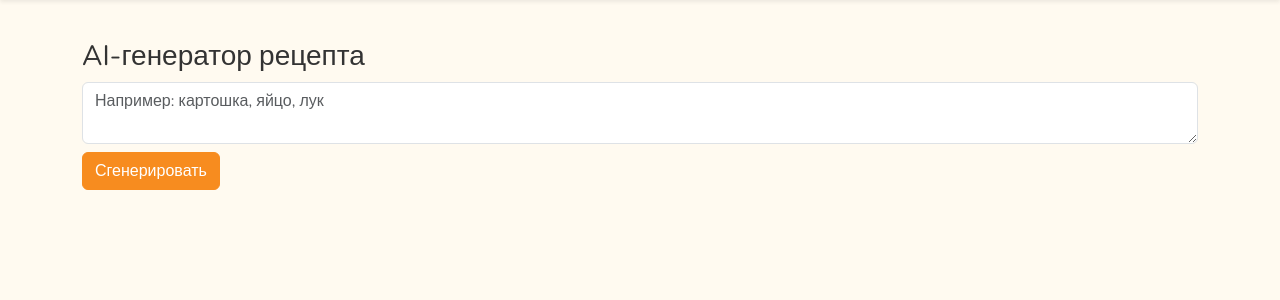
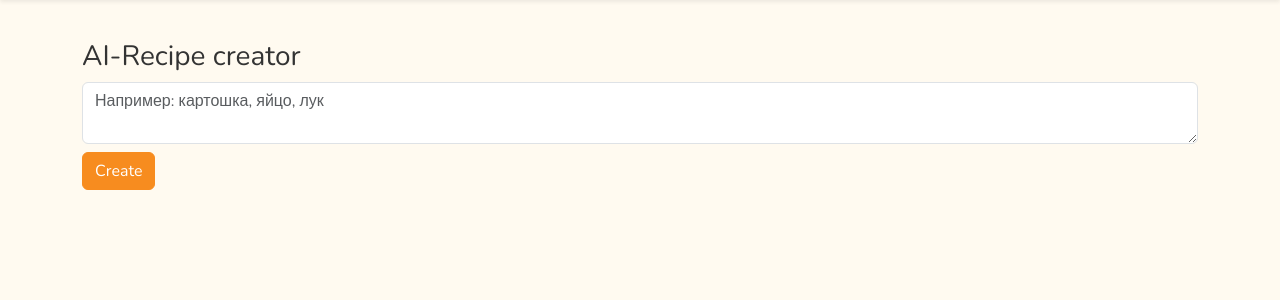
Before and after one commit to POTATOMEN228/FLASK_PROJECTOR, a Flask app: page /ai-create in a window 1280 px wide. Shown: the part 58-358 px from the top of the page. Run offline with Flask 3, Linux system fonts and the light colour scheme; some libraries are stand-ins or nearby versions.

Commit message:
просто коменты есть пару

```diff
--- a/app/routes/main.py
+++ b/app/routes/main.py
@@ -8,7 +8,7 @@
 from flask import jsonify, render_template_string
 from dotenv import load_dotenv
 
-# Загружаем переменные окружения (включая OPENAI_API_KEY)
+#  переменные окружения включая OPENAI_API_KEY
 load_dotenv()
 openai.api_key = os.getenv("OPENAI_API_KEY")
 
@@ -62,6 +62,7 @@
     }
 ]
 
+# Маршрут главной страницы (home)
 @main_bp.route('/')
 def home():
     search = request.args.get('q', '').strip().lower()
@@ -86,6 +87,7 @@
     recipes = filtered_defaults + user_recipes
     return render_template('home.html', recipes=recipes)
 
+# добавления рецепта
 @main_bp.route('/add-recipe', methods=['GET', 'POST'])
 def add_recipe():
     if 'user_id' not in session:
@@ -115,11 +117,13 @@
 
     return render_template('add_recipe.html', form=form)
 
+# просмотр одного рецепта
 @main_bp.route('/recipe/<int:recipe_id>')
 def view_recipe(recipe_id):
     recipe = Recipe.query.get_or_404(recipe_id)
     return render_template('view_recipe.html', recipe=recipe)
 
+# генерация рецепта с помощью ИИ
 @main_bp.route('/ai-create', methods=['GET', 'POST'])
 def ai_create():
     if request.method == 'POST':
@@ -136,6 +140,7 @@
         result = response['choices'][0]['message']['content']
         return render_template('ai_form.html', result=result, ingredients=ingredients)
     return render_template('ai_form.html')
+
 
 @main_bp.route('/ai-publish', methods=['POST'])
 def ai_publish():
@@ -172,9 +177,10 @@
     )
     db.session.add(recipe)
     db.session.commit()
-    flash('AI-рецепт опубликован!')
+    flash('AI recipe published!')
     return redirect(url_for('main.home'))
 
+# просмотр дефолтного рецепта
 @main_bp.route('/default/<title>')
 def default_recipe(title):
     name = title.replace('_', ' ')
@@ -185,6 +191,7 @@
 
     return render_template('view_recipe.html', recipe=recipe)
 
+#редактирование рецепта
 @main_bp.route('/edit-recipe/<int:recipe_id>', methods=['GET', 'POST'])
 def edit_recipe(recipe_id):
     recipe = Recipe.query.get_or_404(recipe_id)
@@ -212,6 +219,7 @@
 
     return render_template('edit_recipe.html', form=form, recipe=recipe)
 
+# удаления рецепта
 @main_bp.route('/delete-recipe/<int:recipe_id>', methods=['POST'])
 def delete_recipe(recipe_id):
     recipe = Recipe.query.get_or_404(recipe_id)
@@ -225,6 +233,7 @@
     flash('Recipe removed.')
     return redirect(url_for('auth.profile'))
 
+# live-поиск (AJAX)
 @main_bp.route('/search')
 def live_search():
     search = request.args.get('q', '').strip().lower()
--- a/app/templates/ai_form.html
+++ b/app/templates/ai_form.html
@@ -1,11 +1,11 @@
 {% extends "base.html" %}
 {% block content %}
-<h3>AI-генератор рецепта</h3>
+<h3>AI-Recipe creator</h3>
 
 <form method="POST">
   <input type="hidden" name="csrf_token" value="{{ csrf_token() }}">
   <textarea name="ingredients" class="form-control" rows="2" placeholder="Например: картошка, яйцо, лук" required>{{ ingredients or '' }}</textarea>
-  <button class="btn btn-primary mt-2">Сгенерировать</button>
+  <button class="btn btn-primary mt-2">Create</button>
 </form>
 
 {% if result %}
@@ -13,11 +13,11 @@
 <form method="POST" action="{{ url_for('main.ai_publish') }}">
   <input type="hidden" name="csrf_token" value="{{ csrf_token() }}">
   <input type="hidden" name="generated" value="{{ result }}">
-  <h5>Сгенерированный рецепт:</h5>
+  <h5>Create recipe:</h5>
   <pre class="bg-light p-3" style="white-space: pre-wrap;">{{ result }}</pre>
-  <button class="btn btn-success">Опубликовать</button>
-  <a href="{{ url_for('main.ai_create') }}" class="btn btn-secondary">Сгенерировать другое</a>
-  <a href="{{ url_for('main.home') }}" class="btn btn-outline-danger">Очистить</a>
+  <button class="btn btn-success">Post</button>
+  <a href="{{ url_for('main.ai_create') }}" class="btn btn-secondary">generate another</a>
+  <a href="{{ url_for('main.home') }}" class="btn btn-outline-danger">Clear</a>
 </form>
 {% endif %}
 {% endblock %}
```
